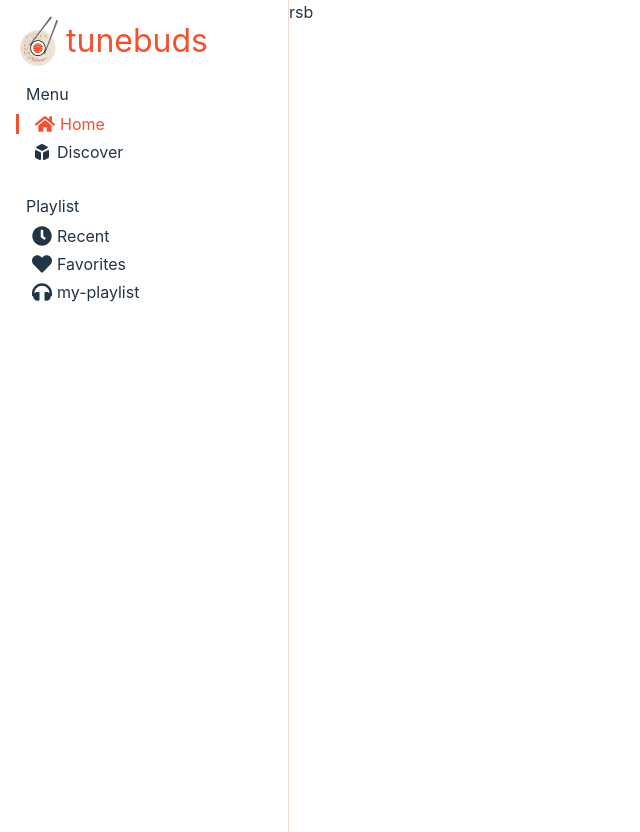
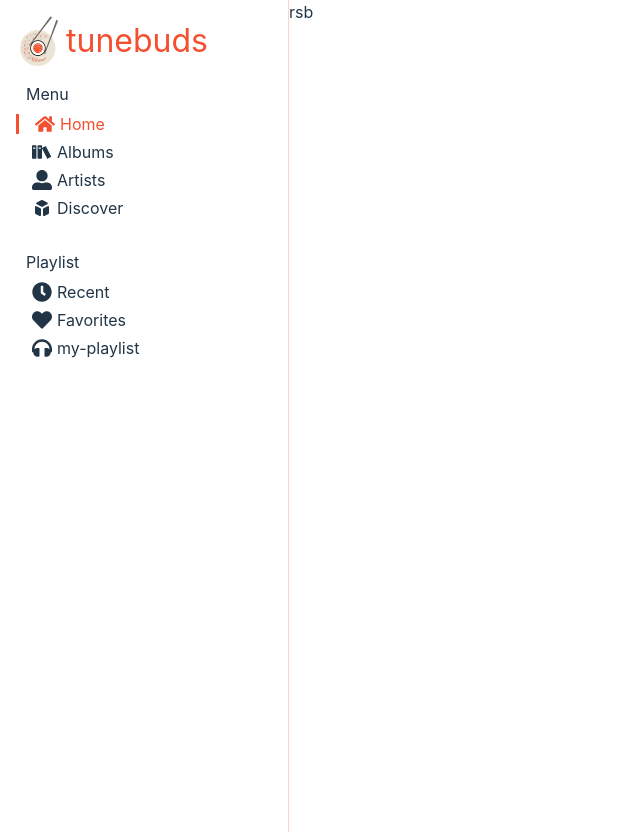
Before and after one commit to 21chozyn/tunebuds, a React (Vite) app: page / in a window 1280 px wide. Shown: the whole page, without its empty margins (0-640 px from the left). Built offline with nearby package versions, Linux system fonts and the light colour scheme.

Commit message:
left side bar designed

```diff
--- a/src/Components/LeftSideBar/index.jsx
+++ b/src/Components/LeftSideBar/index.jsx
@@ -4,10 +4,21 @@ import "./index.scss";
 import logo from "../../assets/logo-small.png";
 
 //icon imports
-import { FaHome, FaClock ,FaHeart, FaHeadphones} from "react-icons/fa";
+import { FaHome, FaClock ,FaHeart, FaHeadphones, FaUserAlt} from "react-icons/fa";
 import {HiCube} from "react-icons/hi";
+import {ImBooks} from "react-icons/im";
+const index = () => {
 
-const index = () => {
+  const handleClick = (e)=>{
+    //this is called when user clicks any li element
+    //this function removes the selected classname from all other siblings and gives it to the selected one
+    const elementSiblings = e.target.parentElement.children
+    for (let i = 0; i < elementSiblings.length; i++) {
+      elementSiblings[i].classList.remove('selected');
+    }
+    e.target.className="selected"
+
+  }
   return (
     <div className="left-side-bar container">
       <div className="logo-container">
@@ -17,11 +28,19 @@ const index = () => {
       <div className="menu side-bar-item">
         <ul>
           <span>Menu</span>
-          <li className="selected">
+          <li className="selected" onClick={handleClick}>
             <FaHome />
             <span>Home</span>
           </li>
-          <li>
+          <li className="" onClick={handleClick}>
+            <ImBooks/>
+            <span>Albums</span>
+          </li>
+          <li onClick={handleClick}>
+            <FaUserAlt/>
+            <span>Artists</span>
+          </li>
+          <li onClick={handleClick}>
             <HiCube/>
             <span>Discover</span>
           </li>
@@ -30,15 +49,15 @@ const index = () => {
       <div className="playlist side-bar-item">
         <ul>
           <span>Playlist</span>
-          <li>
+          <li onClick={handleClick}>
             <FaClock />
             <span>Recent</span>
           </li>
-          <li>
+          <li onClick={handleClick}>
             <FaHeart/>
             <span>Favorites</span>
           </li>
-          <li>
+          <li onClick={handleClick}>
             <FaHeadphones/>
             <span>my-playlist</span>
           </li>
--- a/src/Components/LeftSideBar/index.scss
+++ b/src/Components/LeftSideBar/index.scss
@@ -24,8 +24,8 @@
   }
   .side-bar-item ul {
     padding: 0;
-    >span{
-        padding-left: 10px;
+    > span {
+      padding-left: 10px;
     }
     li {
       display: flex;
@@ -34,7 +34,11 @@
       font-size: 1rem;
       margin: 0.5rem 0;
       padding-left: 1rem;
+      transition: all 0.1s;
       cursor: pointer;
+      * {
+        pointer-events: none;
+      }
       svg {
         font-size: 1.25rem;
       }
@@ -43,9 +47,9 @@
         line-height: 1.25rem;
       }
     }
-    .selected{
-        border-left: 3px solid var(--theme-color);
-        color: var(--theme-color);
+    .selected {
+      border-left: 3px solid var(--theme-color);
+      color: var(--theme-color);
     }
   }
   #menu {
```
